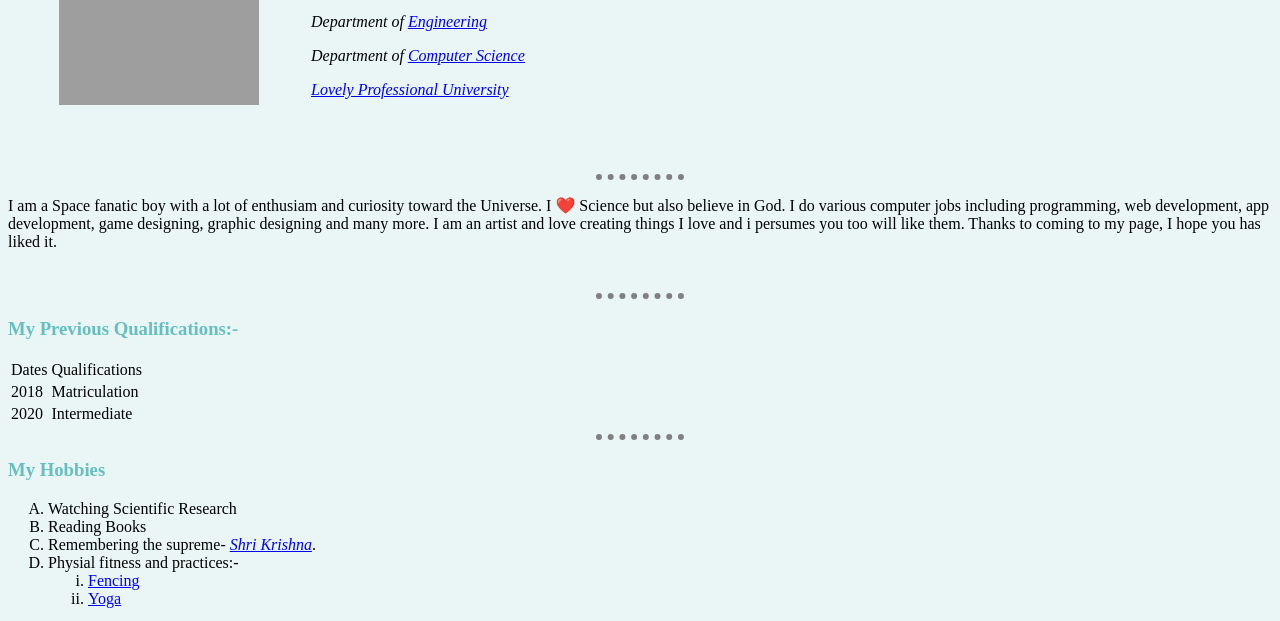
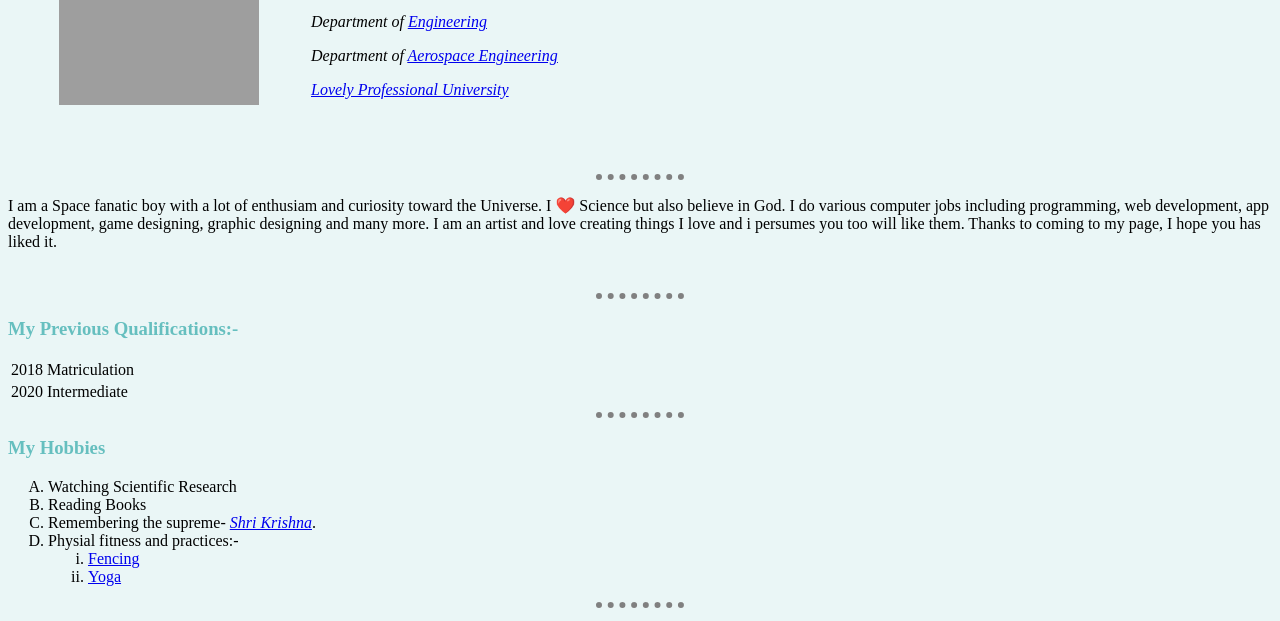
Before and after one commit to rajat426/Intro, a plain HTML site: page index.html in a window 1280 px wide. Shown: the part 160-781 px from the top of the page. Drawn offline with Linux system fonts and the light colour scheme; grey boxes are pictures that could not be loaded.

Commit message:
Update index.html

```diff
--- a/index.html
+++ b/index.html
@@ -30,10 +30,9 @@ h3{color: #66BFBF;}
       <td>
         <h1>RAJAT KUMAR SINGH</h1>
         <p><em>University Student</em></p>
-        <p><em>Department of <u><a href="https://www.bath.ac.uk/campaigns/what-is-engineering/#:~:text=Engineering%20is%20the%20designing%2C%20testing,discipline%20dedicated%20to%20problem%20solving."> Engineering</a></u></em></p>
+        <p><em>Department of <u><a href="https://en.wikipedia.org/wiki/Engineering">Engineering</a></u></em></p>
         <p><em>Department of <u><a
-                href="https://www.indiatoday.in/education-today/featurephilia/story/what-is-the-full-form-of-cse-here-is-everything-you-need-to-know-about-computer-science-engineering-1854031-2021-09-17#:~:text=(Picture%3A%20Representational)-,Computer%20Science%20Engineering%20(CSE)%20is%20an%20engineering%20discipline%20that%20covers,pursue%20after%20completing%20Class%2012.">Computer
-                Science</a></u></em></p>
+                href="https://en.wikipedia.org/wiki/Aerospace_engineering">Aerospace Engineering</a></u></em></p>
         <p><em><a href="https://www.lpu.in/">Lovely Professional University</a></p>
       </td>
     </tr>
@@ -46,16 +45,6 @@ h3{color: #66BFBF;}
   <hr size="2" noshade />
   <h3>My Previous Qualifications:-</h3>
   <table>
-    <thead>
-      <tr>
-        <td>
-          Dates
-        </td>
-        <td>
-          Qualifications
-        </td>
-      </tr>
-    </thead>
     <tbody>
       <tr>
         <td>
```
